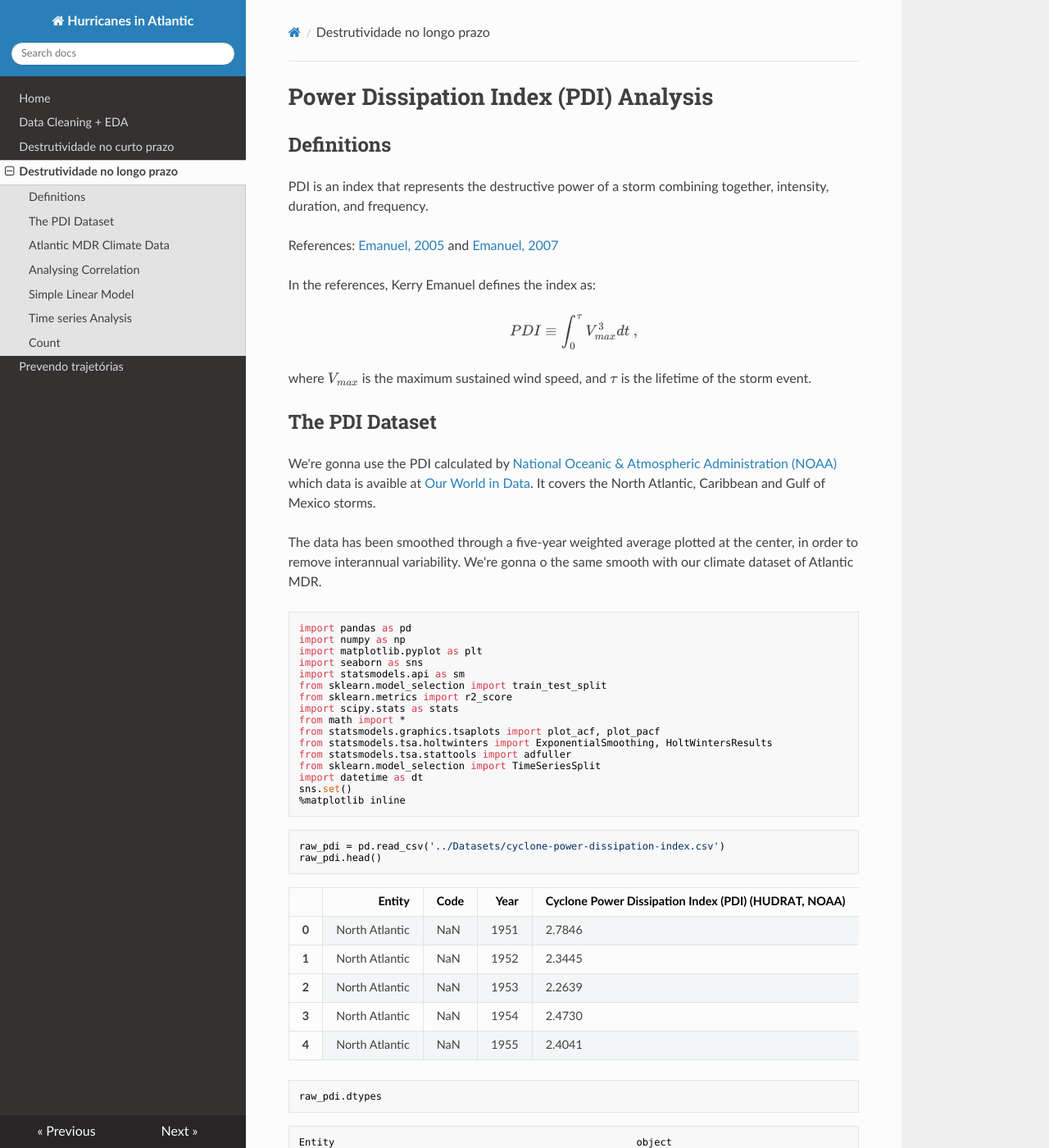
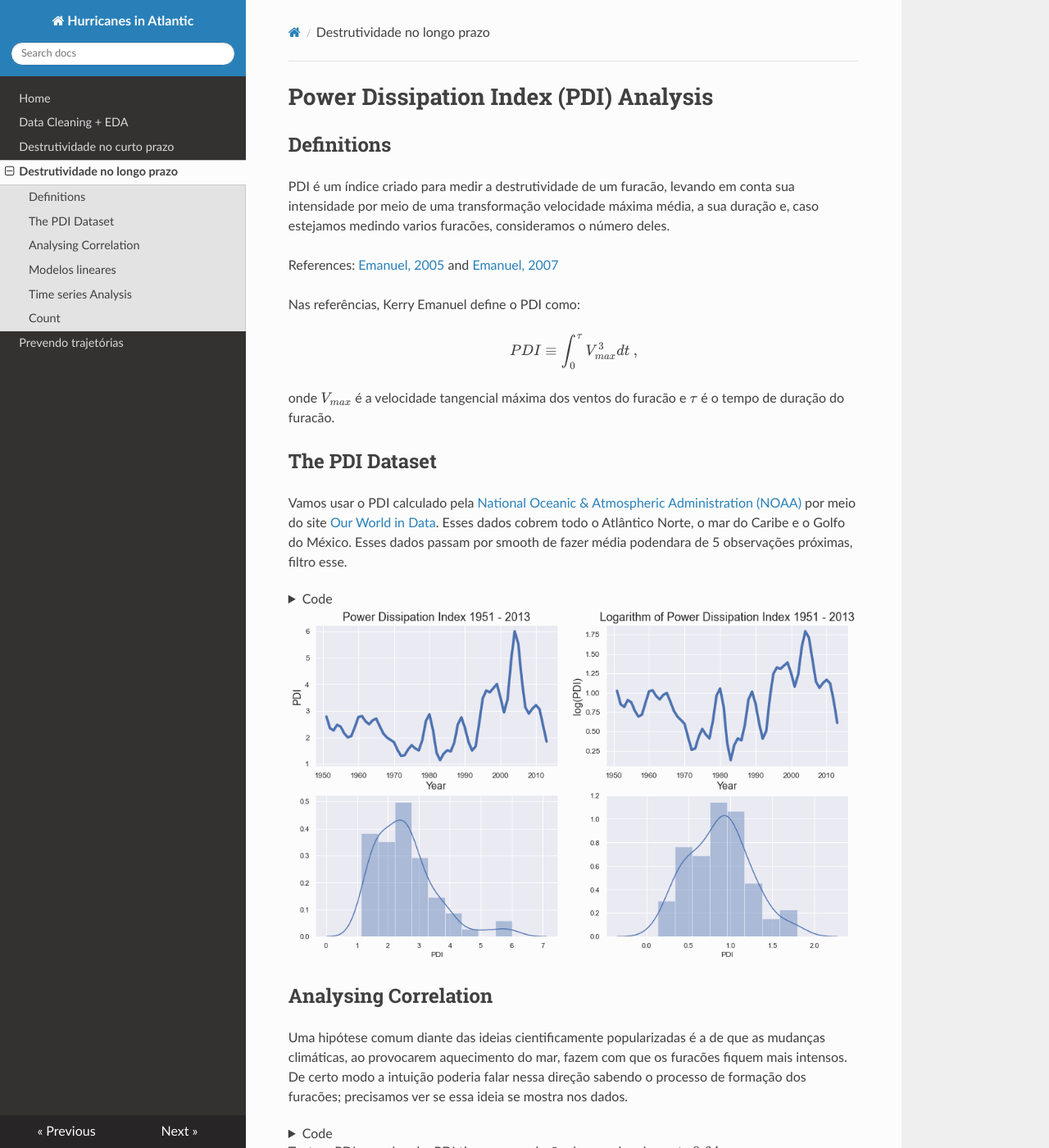
Before and after one commit to reneroliveira/Hurricane_Project, an MkDocs documentation site: the page built from docs/PowerDissipationIndex.md, in a window 1280 px wide and 1400 px high. Shown: the whole window at 82% size. Built offline with MkDocs 1.6.1, drawn with Linux system fonts in a browser that asks for light colours; nearby versions of some CDN libraries; formulas are drawn with MathJax 3; some of the changed text lies outside the part shown.

Commit message:
adjusting PDI page

````diff
--- a/docs/PowerDissipationIndex.md
+++ b/docs/PowerDissipationIndex.md
@@ -2,143 +2,23 @@
 
 ## Definitions
 
-PDI is an index that represents the destructive power of a storm combining together, intensity, duration, and frequency.
+PDI é um índice criado para medir a destrutividade de um furacão, levando em conta sua intensidade por meio de uma transformação velocidade máxima média, a sua duração e, caso estejamos medindo varios furacões, consideramos o número deles.
 
 References: [Emanuel, 2005](ftp://texmex.mit.edu/pub/emanuel/PAPERS/NATURE03906.pdf) and [Emanuel, 2007](ftp://texmex.mit.edu/pub/emanuel/PAPERS/Factors.pdf)
 
-In the references, Kerry Emanuel defines the index as:
+Nas referências, Kerry Emanuel define o PDI como:
 
 $$PDI\equiv\int_0^{\tau}V^3_{max}dt~,$$
 
-where $V_{max}$ is the maximum sustained wind speed, and $\tau$ is the lifetime of the storm event.
-
+onde $V_{max}$ é a velocidade tangencial máxima dos ventos do furacão e $\tau$ é o tempo de duração do furacão.
 
 
 ## The PDI Dataset
 
-We're gonna use the PDI calculated by [National Oceanic & Atmospheric Administration (NOAA)](https://www.noaa.gov) which data is avaible at [Our World in Data](https://ourworldindata.org/grapher/cyclone-power-dissipation-index). It covers the North Atlantic, Caribbean and Gulf of Mexico storms.
+Vamos usar o PDI calculado pela [National Oceanic & Atmospheric Administration (NOAA)](https://www.noaa.gov) por meio do site [Our World in Data](https://ourworldindata.org/grapher/cyclone-power-dissipation-index). Esses dados cobrem todo o Atlântico Norte, o mar do Caribe e o Golfo do México. Esses dados passam por smooth de fazer média podendara de 5 observações próximas, filtro esse.
 
-The data has been smoothed through a five-year weighted average plotted at the center, in order to remove interannual variability. We're gonna o the same smooth with our climate dataset of Atlantic MDR.
-
-
-```python
-import pandas as pd
-import numpy as np
-import matplotlib.pyplot as plt
-import seaborn as sns
-import statsmodels.api as sm
-from sklearn.model_selection import train_test_split
-from sklearn.metrics import r2_score
-import scipy.stats as stats
-from math import *
-from statsmodels.graphics.tsaplots import plot_acf, plot_pacf
-from statsmodels.tsa.holtwinters import ExponentialSmoothing, HoltWintersResults
-from statsmodels.tsa.stattools import adfuller
-from sklearn.model_selection import TimeSeriesSplit
-import datetime as dt
-sns.set()
-%matplotlib inline
-```
-
-
-```python
-raw_pdi = pd.read_csv('../Datasets/cyclone-power-dissipation-index.csv')
-raw_pdi.head()
-```
-
-
-
-
-<div>
-<style scoped>
-    .dataframe tbody tr th:only-of-type {
-        vertical-align: middle;
-    }
-
-    .dataframe tbody tr th {
-        vertical-align: top;
-    }
-
-    .dataframe thead th {
-        text-align: right;
-    }
-</style>
-<table border="1" class="dataframe">
-  <thead>
-    <tr style="text-align: right;">
-      <th></th>
-      <th>Entity</th>
-      <th>Code</th>
-      <th>Year</th>
-      <th>Cyclone Power Dissipation Index (PDI) (HUDRAT, NOAA)</th>
-    </tr>
-  </thead>
-  <tbody>
-    <tr>
-      <th>0</th>
-      <td>North Atlantic</td>
-      <td>NaN</td>
-      <td>1951</td>
-      <td>2.7846</td>
-    </tr>
-    <tr>
-      <th>1</th>
-      <td>North Atlantic</td>
-      <td>NaN</td>
-      <td>1952</td>
-      <td>2.3445</td>
-    </tr>
-    <tr>
-      <th>2</th>
-      <td>North Atlantic</td>
-      <td>NaN</td>
-      <td>1953</td>
-      <td>2.2639</td>
-    </tr>
-    <tr>
-      <th>3</th>
-      <td>North Atlantic</td>
-      <td>NaN</td>
-      <td>1954</td>
-      <td>2.4730</td>
-    </tr>
-    <tr>
-      <th>4</th>
-      <td>North Atlantic</td>
-      <td>NaN</td>
-      <td>1955</td>
-      <td>2.4041</td>
-    </tr>
-  </tbody>
-</table>
-</div>
-
-
-
-
-```python
-raw_pdi.dtypes
-```
-
-
-
-
-    Entity                                                   object
-    Code                                                    float64
-    Year                                                      int64
-    Cyclone Power Dissipation Index (PDI) (HUDRAT, NOAA)    float64
-    dtype: object
-
-
-
-
-```python
-PDI = raw_pdi[['Year','Cyclone Power Dissipation Index (PDI) (HUDRAT, NOAA)']].rename(
-    columns={'Year': 'Year','Cyclone Power Dissipation Index (PDI) (HUDRAT, NOAA)':'PDI'})
-PDI = PDI.set_index('Year')
-```
-
-
+<details>
+  <summary>Code</summary>
 ```python
 fig,axs = plt.subplots(2,2, figsize=(15,9))
 axs[0,0].set_title("Power Dissipation Index 1951 - 2013",fontsize = 18)
@@ -156,63 +36,16 @@
 sns.distplot(PDI.PDI, ax=axs[1,0])
 sns.distplot(np.log(PDI.PDI), ax=axs[1,1])
 ```
-
-
-
-
-    <matplotlib.axes._subplots.AxesSubplot at 0x7f0a8ef52a30>
-
-
-
+</details>
 
 ![png](PowerDissipationIndex_files/PowerDissipationIndex_7_1.png)
 
-
-## Atlantic MDR Climate Data
-
-Let's do the same smoothing operation in our "atlantic_mdr" dataset. We're gonna apply a 1–3–4–3–1 weighted average [Emanuel, 2007](ftp://texmex.mit.edu/pub/emanuel/PAPERS/Factors.pdf) on the data, to get out of interannual variability.
-
-
-```python
-atlantic_mdr = pd.read_csv('../Datasets/atlantic_mdr.csv')
-
-def smooth(col):
-    n = len(col)
-    new_col = np.zeros([n,1])
-    w = np.array([[1,3,4,3,1]])
-
-    for i in range(2,n-2):
-        new_col[i] = w.dot(np.array(col[i-2:i+3]).reshape(-1,1))/12
-    return new_col.ravel()
-
-```
-
-
-```python
-# atlantic_mdr = atlantic_mdr[(atlantic_mdr.Month>=8) & (atlantic_mdr.Month<=10)]
-mdr_annual = atlantic_mdr.groupby('Year').agg({'sst':np.mean,
-                                               'rhum':np.mean,
-                                               'wspd':np.mean,
-                                               'slp':np.mean,
-                                               'vwnd':np.mean,
-                                               'cldc':np.mean})
-
-
-for col in mdr_annual.columns:
-    mdr_annual.loc[:,col] = smooth(mdr_annual[col])
-mdr_annual = mdr_annual.loc[1951:2013,:]
-# mdr_annual
-```
-
-
-```python
-mdr_annual['PDI'] = np.array(PDI.PDI).reshape(-1,1)
-# mdr_annual
-```
-
 ## Analysing Correlation
 
+   Uma hipótese comum diante das ideias cientificamente popularizadas é a de que as mudanças climáticas, ao provocarem aquecimento do mar, fazem com que os furacões fiquem mais intensos. De certo modo a intuição poderia falar nessa direção sabendo o processo de formação dos furacões; precisamos ver se essa ideia se mostra nos dados.
 
+<details>
+  <summary>Code</summary>
 ```python
 # corr = mdr_annual.corr()
 # corr.style.background_gradient(cmap='coolwarm')
@@ -232,12 +65,16 @@
     cmap='coolwarm',annot = True,annot_kws={"size": 13}, ax=axs[1]);
 plt.show()
 ```
+</details>
 
+Tanto o PDI quando o logPDI tiveram correlação de aproximadamente $0.64$.
 
 ![png](PowerDissipationIndex_files/PowerDissipationIndex_13_0.png)
 
 
 
+<details>
+  <summary>Code</summary>
 ```python
 fig,ax = plt.subplots(figsize=(10,6))
 plt.title("North Atlantic MDR SST vs PDI",fontsize = 18)
@@ -256,22 +93,18 @@
 
 fig.legend(loc="upper left",fontsize=14,bbox_to_anchor=(0,1), bbox_transform=ax.transAxes);
 ```
-
+</details>
 
 ![png](PowerDissipationIndex_files/PowerDissipationIndex_14_0.png)
 
 
 
-```python
-# sns.scatterplot(x=np.log(mdr_annual['sst']), y=np.log(mdr_annual['PDI']))
-# sns.scatterplot(x=X.sst, y=mdr_annual['PDI'])
-```
+## Modelos lineares
 
-## Simple Linear Model
+Quanto à trajetória do PDI, é observável uma leve tendência positiva tendo nos últimos 20 anos um comportamento bem irregular, o que pode ser explicado pela excepcionalidade da ENSO (El-Niño Southern Oscilation) nesse período.
 
-Quanto à trajetória do PDI, é observável uma leve tendência positiva.
-
-
+<details>
+  <summary>Code</summary>
 ```python
 # Aparentemente o PDI cresceu:
 X = mdr_annual.drop(columns="PDI")
@@ -283,20 +116,16 @@
 plt.plot(model.fittedvalues)
 plt.title("Evolução do PDI com o tempo e a tendência de crescimento com uma reta")
 ```
-
-
-
-
-    Text(0.5, 1.0, 'Evolução do PDI com o tempo e a tendência de crescimento com uma reta')
-
-
-
+</details>
 
 ![png](PowerDissipationIndex_files/PowerDissipationIndex_18_1.png)
 
 
-Usando as covariáveis do dataset, podemos fazer um modelo onde achamos relação com a pressão ao nivel do mar (slp), a humidade (rhum) e a "cloudin.
+Usando as covariáveis do dataset, podemos fazer um modelo onde achamos relação com a pressão ao nivel do mar (slp), a humidade (rhum) e a "cloudiness", ou nebulosidade (cldc).
 
+
+<details>
+  <summary>Code</summary>
 
 ```python
 # X['sst'] = np.log(X['sst'])
@@ -306,6 +135,7 @@
 print("R2 nos dados separados para teste:",r2_score(ytest,ypred))
 print(model.summary())
 ```
+</details>
 
     R2 nos dados separados para teste: 0.2268374488496503
                                 OLS Regression Results
@@ -333,21 +163,19 @@
     Kurtosis:                       3.932   Cond. No.                     5.42e+06
     ==============================================================================
 
-    Warnings:
-    [1] Standard Errors assume that the covariance matrix of the errors is correctly specified.
-    [2] The condition number is large, 5.42e+06. This might indicate that there are
-    strong multicollinearity or other numerical problems.
-
 
 ----
 
 Pode parecer um pouco contraintuitivo a princípio não achar relação significativa da temperatura do mar e da intensidade (na verdade, a destrutibilidade, o PDI) dos furacões. Uma explicação plausivel para isso é que os dados de temperatura conseguem ser explicados pelas outras variáveis:
 
+<details>
+  <summary>Code</summary>
 
 ```python
 model = sm.OLS(X['sst'], X.drop(columns=['vwnd','wspd', 'Year', 'sst'])).fit()
 print(model.summary())
 ```
+</details>
 
                                 OLS Regression Results
     ==============================================================================
@@ -374,98 +202,18 @@
     Kurtosis:                       2.575   Cond. No.                     5.52e+06
     ==============================================================================
 
-    Warnings:
-    [1] Standard Errors assume that the covariance matrix of the errors is correctly specified.
-    [2] The condition number is large, 5.52e+06. This might indicate that there are
-    strong multicollinearity or other numerical problems.
-
-
 ----
 
 ## Time series Analysis
 
+ Não conseguimos modelar essas variações do PDI com o tempo muito bem com os modelos de regressão, embora ganhamos algum insight sobre como as outras variáveis climáticas estão relacionadas com ele. Sendo assim, agora vamos tratar a trajetória do PDI como uma série temporal; a relação dele com o tempo vai nos dar informação sobre se é esperado que ele cresça nos próximos anos. Inicialmente, vamos ajustar um modelo autorregressivo de ordem 2 sendo que essa ordem do modelo foi escolhida com critérios de informação:
 
-```python
-tsPDI = pd.DataFrame(Y, index = [dt.datetime(x, 1, 1) for x in mdr_annual.index], columns=["PDI"])
-tsPDI.head()
-```
-
-
-
-
-<div>
-<style scoped>
-    .dataframe tbody tr th:only-of-type {
-        vertical-align: middle;
-    }
-
-    .dataframe tbody tr th {
-        vertical-align: top;
-    }
-
-    .dataframe thead th {
-        text-align: right;
-    }
-</style>
-<table border="1" class="dataframe">
-  <thead>
-    <tr style="text-align: right;">
-      <th></th>
-      <th>PDI</th>
-    </tr>
-  </thead>
-  <tbody>
-    <tr>
-      <th>1951-01-01</th>
-      <td>2.7846</td>
-    </tr>
-    <tr>
-      <th>1952-01-01</th>
-      <td>2.3445</td>
-    </tr>
-    <tr>
-      <th>1953-01-01</th>
-      <td>2.2639</td>
-    </tr>
-    <tr>
-      <th>1954-01-01</th>
-      <td>2.4730</td>
-    </tr>
-    <tr>
-      <th>1955-01-01</th>
-      <td>2.4041</td>
-    </tr>
-  </tbody>
-</table>
-</div>
-
-
-
-Vamos tratar agora a trajetória do PDI como uma série temporal. Inicialmente, vamos ajustar um modelo autorregressivo de ordem 2:
-
-
+<details>
+  <summary>Code</summary>
 ```python
 mod = sm.tsa.ARIMA(tsPDI, order=(2, 0, 0))
 modfit = mod.fit()
 # modfit.summary()
-```
-
-    /home/gambitura/anaconda3/lib/python3.8/site-packages/statsmodels/tsa/base/tsa_model.py:159: ValueWarning: No frequency information was provided, so inferred frequency AS-JAN will be used.
-      warnings.warn('No frequency information was'
-
-
-
-```python
-# fig, axs = plt.subplots(2,2, figsize = (10,4))
-# plot_acf(modfit.resid, ax = axs[0, 0])
-# plot_pacf(modfit.resid, ax = axs[0, 1])
-# sm.qqplot(modfit.resid, dist=stats.norm, line="s", ax = axs[1, 0])
-# sns.distplot(modfit.resid, ax = axs[1, 1])
-# plt.show()# modfit.plot_diagnostics()
-```
-
-
-```python
 fig, axs = plt.subplots(1,2, figsize = (16,6))
 
 # With CI:
@@ -490,38 +238,26 @@
 axs[1].set_title('Simulações do PDI')
 plt.show()
 ```
+</details>
 
 
 ![png](PowerDissipationIndex_files/PowerDissipationIndex_28_0.png)
 
+Uma outra forma de modelar no tempo que facilita a análise do modelo é trabalhar com o log dessa série. Isso ajuda a diminuir o pico no crescimento da destrutibilidade e induz na escala original do PDI a não ter valores negativos, o que está de acordo com a definição do PDI.
 
-Modelando o log da série:
-
-
+<details>
+  <summary>Code</summary>
 ```python
 tsLogPDI = tsPDI.apply(np.log)
 #sm.tsa.stattools.adfuller(tsLogPDI['PDI']) ainda não é estacionaria a 5% de significancia
 mod2 = sm.tsa.ARIMA(tsLogPDI, order=(2, 0, 0))
 modfit2 = mod2.fit()
-# modfit2.summary()
-```
-
-    /home/gambitura/anaconda3/lib/python3.8/site-packages/statsmodels/tsa/base/tsa_model.py:159: ValueWarning: No frequency information was provided, so inferred frequency AS-JAN will be used.
-      warnings.warn('No frequency information was'
-
-
-
-```python
 # fig, axs = plt.subplots(2,2, figsize = (10,4))
 # plot_acf(modfit2.resid, ax = axs[0, 0])
 # plot_pacf(modfit2.resid, ax = axs[0, 1])
 # sm.qqplot(modfit2.resid, dist=stats.norm, line="s", ax = axs[1, 0])
 # sns.distplot(modfit2.resid, ax = axs[1, 1])
 # plt.show()
-```
-
-
-```python
 fig, axs = plt.subplots(1,2, figsize = (16,6))
 
 # With CI:
@@ -540,18 +276,19 @@
 
 axs[1].plot(tsLogPDI['PDI'])
 for i in range(40):
-    axs[1].plot(x, sims[i], color = "k", alpha=.1) #teste de sanidade
+    axs[1].plot(x, sims[i], color = "k", alpha=.1)
 
 axs[0].set_title('Média do log(PDI) predito com intervalo de confiança (a = 0.05)')
 axs[1].set_title('Simulações do PDI')
 plt.show()
 ```
-
+</details>
 
 ![png](PowerDissipationIndex_files/PowerDissipationIndex_32_0.png)
 
 
-
+<details>
+  <summary>Code</summary>
 ```python
 fig, axs = plt.subplots(1,2, figsize = (16,6))
 
@@ -582,38 +319,29 @@
 axs[1].set_title('Simulações do PDI')
 plt.show()
 ```
-
+</details>
 
 ![png](PowerDissipationIndex_files/PowerDissipationIndex_33_0.png)
 
 
+Além disso, conseguimos achar uma certa transformação nos dados que é estacionária; permitindo um bom ajuste do modelo ARIMA. Passando as predições para o espaço do PDI, temos as seguintes previsões:
 
+<details>
+  <summary>Code</summary>
 ```python
 # plt.plot(np.log(np.diff(np.log(mdr_annual['PDI'])) + 1))
 # sm.tsa.stattools.adfuller(np.log(np.diff(np.log(mdr_annual['PDI'])) + 1))
 tsTr = np.log(np.diff(np.log(tsPDI['PDI']))+1)
-```
-
-
-```python
 # terceiro modelo: log(delta(log(PDI))+1) como ARMA(2,1)
 mod3 = sm.tsa.ARIMA(tsTr, order=(2,0,1))
 modfit3 = mod3.fit()
 # modfit3.summary()
-```
-
-
-```python
 # fig, axs = plt.subplots(2,2, figsize = (10,4))
 # plot_acf(modfit3.resid, ax = axs[0, 0])
 # plot_pacf(modfit3.resid, ax = axs[0, 1])
 # sm.qqplot(modfit3.resid, dist=stats.norm, line="s", ax = axs[1, 0])
 # sns.distplot(modfit3.resid, ax = axs[1, 1])
 # plt.show()
-```
-
-
-```python
 fig, axs = plt.subplots(1,2, figsize = (16,6))
 
 # With CI:
@@ -636,18 +364,6 @@
 
 axs[0].set_title('Média da transformação predita com intervalo de confiança (a = 0.05)')
 axs[1].set_title('Simulações da transformação')
-plt.show()
-```
-
-
-![png](PowerDissipationIndex_files/PowerDissipationIndex_37_0.png)
-
-
-
-```python
-fig, axs = plt.subplots(1,2, figsize = (16,6))
-
-# With CI:
 axs[0].plot(tsLogPDI['PDI'])
 # plt.plot(tsPDI['PDI'], axs = axs[0])
 step = 10
@@ -676,14 +392,6 @@
 axs[0].set_title('Média do log(PDI) predito com intervalo de confiança (a = 0.05)')
 axs[1].set_title('Simulações do log(PDI)')
 plt.show()
-```
-
-
-![png](PowerDissipationIndex_files/PowerDissipationIndex_38_0.png)
-
-
-
-```python
 fig, axs = plt.subplots(1,2, figsize = (16,6))
 
 # With CI:
@@ -716,12 +424,11 @@
 axs[1].set_title('Simulações do PDI')
 plt.show()
 ```
-
+</details>
 
 ![png](PowerDissipationIndex_files/PowerDissipationIndex_39_0.png)
 
-
-----
+Embora todos esses métodos tenham alguma razoabilidade, eles as previsões claramente tem uma variância muito grande, refletindo a dificuldade em prever esse dado dado que ele não tem nenhum padrão claro.
 
 ----
 
@@ -730,8 +437,8 @@
   Medir destrutibilidade do furacão não é coisa trivial; não basta olhar o PDI visto que os nossos dados de PDI podem estar [errados](https://arxiv.org/abs/physics/0601050) por medições inconsistentes de velocidade até os anos 90, onde começamos a ter um comportamento anômalo do ENSO; além da dinâmica sazonal de correntes termosalínicas gerarem sazonalidade nas temperaturas entre decádas (Atlantic Multidecadal Oscilation, AMO). Outras alternativas comumente consideradas são a de contagem de furacões no ano e de tamanho de cada furacão; cada uma delas com seus problemas particulares. Abaixo, fazemos um modelo simples de GLM para contagem usando como preditores as covari
 
 
-
-
+<details>
+  <summary>Code</summary>
 ```python
 data = pd.read_csv('../Datasets/data_atl_merged2.csv',parse_dates=['Date'])
 data = data[['ID', 'Name', 'Date','Year', 'Time', 'Event', 'Status', 'Latitude',
@@ -756,23 +463,8 @@
 data.loc[:,'Category']=data.ID.apply(lambda x:cat_id[x])
 # data.groupby('Category')['ID'].count().plot.bar();
 major_df = data[data.Category.apply(lambda x: 0 if x[-1]=='m' else int(x[-1]))>=3]
-major_df.groupby('Year')['ID'].count().plot()
+#major_df.groupby('Year')['ID'].count().plot()
 #sm.tsa.stattools.adfuller(count)
-```
-
-
-
-
-    <matplotlib.axes._subplots.AxesSubplot at 0x7f0a8ec16a60>
-
-
-
-
-![png](PowerDissipationIndex_files/PowerDissipationIndex_41_1.png)
-
-
-
-```python
 count = major_df.groupby("Year")["ID"].count()
 X = pd.pivot_table(major_df, index="Year", values=["sst", "rhum", "wspd", "slp", "cldc"])
 X['Y'] = X.index.values
@@ -783,6 +475,7 @@
 plt.plot(countFit.predict(sm.add_constant(X)))
 plt.show()
 ```
+</details>
 
                      Generalized Linear Model Regression Results
     ==============================================================================
@@ -810,3 +503,5 @@
 
 
 ![png](PowerDissipationIndex_files/PowerDissipationIndex_42_1.png)
+
+Olhando esse gráfico do ajuste e a tabela com as estatísticas do ajuste, vemos que o modelo da binomial negativa claramente não consegue capturar muitas informações relevantes que o número de furacões nos dá. Outra medida também comum de destrutividade dos furacões é o tamanho do raio, que não será analisado nesse trabalho.
````
